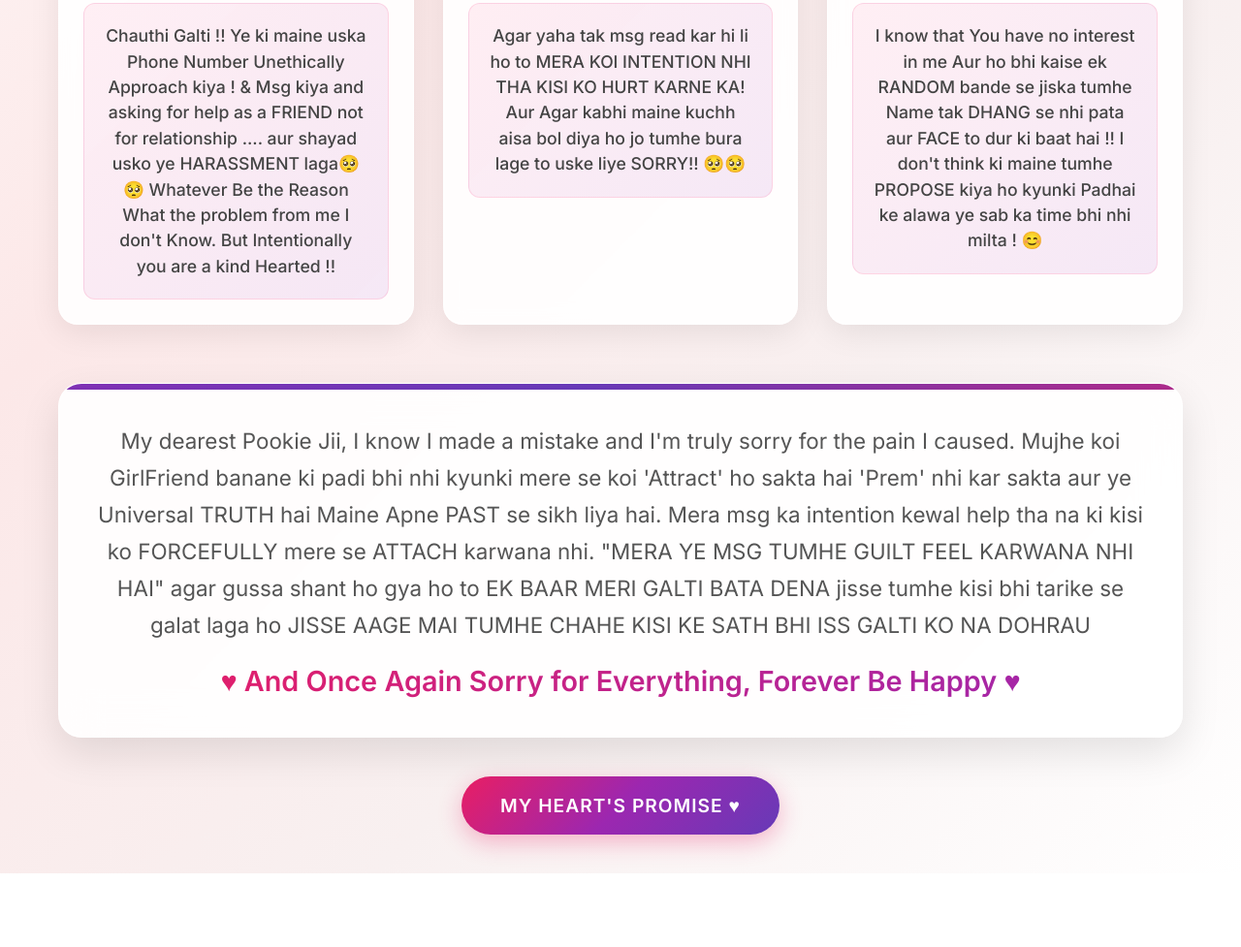
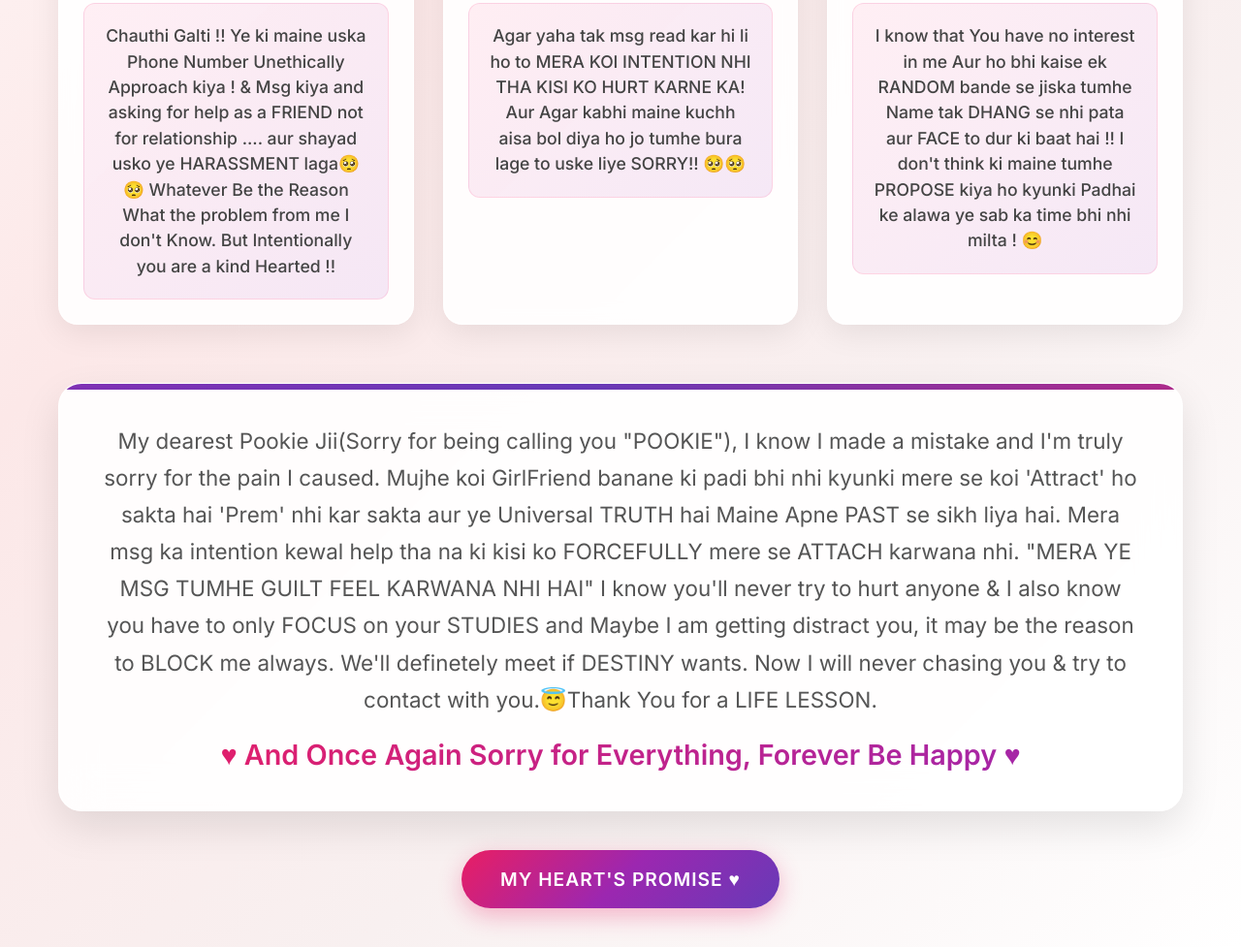
Before and after one commit to Ritesh-KumarDeveloper/Sorry, a plain HTML site: page surprise.html in a window 1280 px wide. Shown: the part 1385-2362 px from the top of the page at 97% size. Before the commit the page ends 2286 px from the top, so only its background shows below. Drawn offline with nearby package versions, Linux system fonts and the light colour scheme.

Commit message:
Update surprise.html

```diff
--- a/surprise.html
+++ b/surprise.html
@@ -326,7 +326,7 @@
         </div>
 
         <div class="final-message">
-            <p>My dearest Pookie Jii, I know I made a mistake and I'm truly sorry for the pain I caused. Mujhe koi GirlFriend banane ki padi bhi nhi kyunki mere se koi 'Attract' ho sakta hai 'Prem' nhi kar sakta aur ye Universal TRUTH hai Maine Apne PAST se sikh liya hai. Mera msg ka intention kewal help tha na ki kisi ko FORCEFULLY mere se ATTACH karwana nhi. "MERA YE MSG TUMHE GUILT FEEL KARWANA NHI HAI" agar gussa shant ho gya ho to EK BAAR MERI GALTI BATA DENA jisse tumhe kisi bhi tarike se galat laga ho JISSE AAGE MAI TUMHE CHAHE KISI KE SATH BHI ISS GALTI KO NA DOHRAU</p>
+            <p>My dearest Pookie Jii(Sorry for being calling you "POOKIE"), I know I made a mistake and I'm truly sorry for the pain I caused. Mujhe koi GirlFriend banane ki padi bhi nhi kyunki mere se koi 'Attract' ho sakta hai 'Prem' nhi kar sakta aur ye Universal TRUTH hai Maine Apne PAST se sikh liya hai. Mera msg ka intention kewal help tha na ki kisi ko FORCEFULLY mere se ATTACH karwana nhi. "MERA YE MSG TUMHE GUILT FEEL KARWANA NHI HAI" I know you'll never try to hurt anyone & I also know you have to only FOCUS on your STUDIES and Maybe I am getting distract you, it may be the reason to BLOCK me always. We'll definetely meet if DESTINY wants. Now I will never chasing you & try to contact with you.😇Thank You for a LIFE LESSON.</p>
             <div class="signature">♥ And Once Again Sorry for Everything, Forever Be Happy ♥</div>
         </div>
 
```
